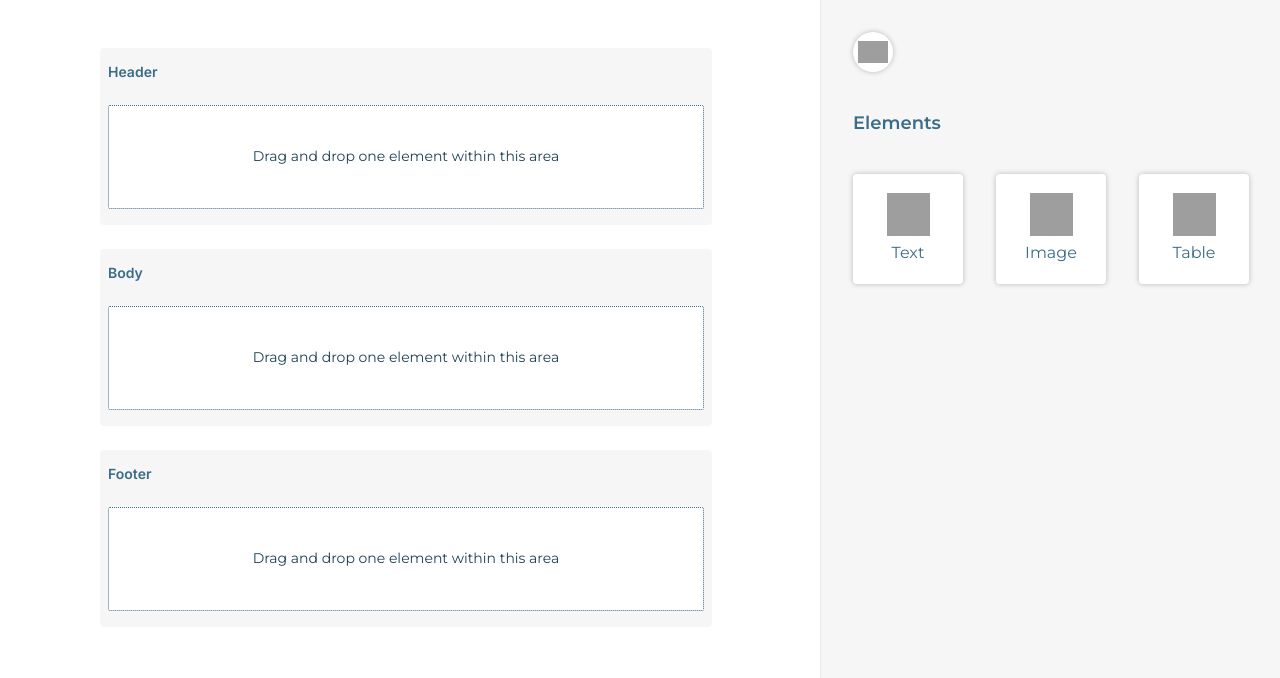
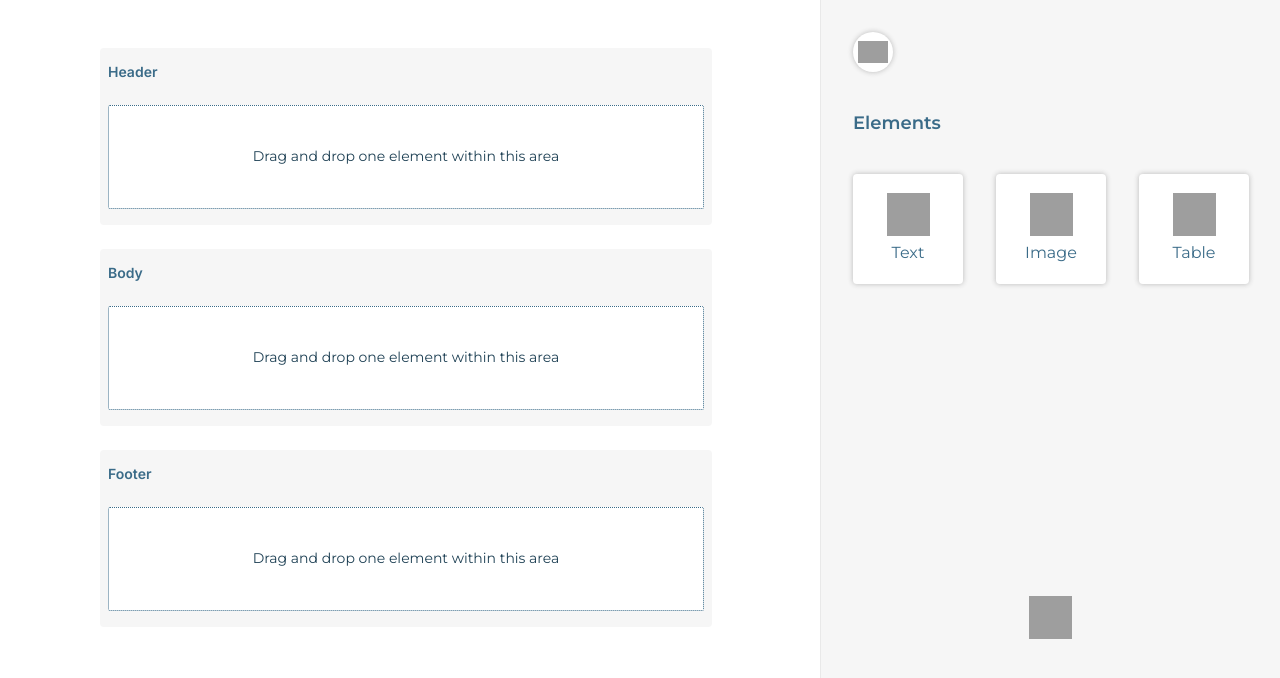
Before and after one commit to virginia-zuror/Drag_n_drop_V2, a React (Vite) app: page / in a window 1280 px wide. Shown: the top 678 px of the page. Built offline with nearby package versions, Linux system fonts and the light colour scheme; grey boxes are pictures that could not be loaded.

Commit message:
delete items

```diff
--- a/src/App.css
+++ b/src/App.css
@@ -164,6 +164,7 @@ height: 50px;
   gap: 40px;
   background-color: var(--secondary-color);
   border-left: 1px solid #E9E9E9;
+
 }
 
 .collapsed{
@@ -269,3 +270,16 @@ text-align: left;
   border-radius: 2px;
   border: 1px dotted var(--dash-border-color);
 }
+
+.trashDrop{
+  width: 100%;
+  height: 10vh;
+
+  display: flex;
+  align-items: center;
+  justify-content: center;
+  margin-top: 65%;
+
+  padding: 0;
+  background-color: var(--secondary-color);
+}
--- a/src/App.jsx
+++ b/src/App.jsx
@@ -171,6 +171,39 @@ const App = () => {
         return updatedItems;
       });
     }
+
+    //Delete Item
+
+    if (
+      source.droppableId !== 'sideContainer' &&
+      destination.droppableId === 'deleteDrop'
+    ) {
+      const draggedItem = source.index;
+      if (source.droppableId === 'header') {
+        setHeaderItems((prevItems) => {
+          const updatedItems = [...prevItems];
+          updatedItems.splice(draggedItem, 1);
+
+          return updatedItems;
+        });
+      }
+      if (source.droppableId === 'bodyBox') {
+        setBodyBoxItems((prevItems) => {
+          const updatedItems = [...prevItems];
+          updatedItems.splice(draggedItem, 1);
+
+          return updatedItems;
+        });
+      }
+      if (source.droppableId === 'footer') {
+        setFooterItems((prevItems) => {
+          const updatedItems = [...prevItems];
+          updatedItems.splice(draggedItem, 1);
+
+          return updatedItems;
+        });
+      }
+    }
   };
 
   const handleBtnSideContainer = () => {
@@ -312,10 +345,11 @@ const App = () => {
             />
           </button>
           <h4 className="sideTitle">Elements</h4>
-
+          <>
             <Droppable droppableId="sideContainer">
-            {(provided) => (
+              {(provided, snapshot) => (
                 <div
+                  style={{ display: snapshot.isDraggingOver && 'none' }}
                   ref={provided.innerRef}
                   className="itemsList"
                   {...provided.droppableProps}
@@ -350,6 +384,28 @@ const App = () => {
                 </div>
               )}
             </Droppable>
+          </>
+          <>
+            <Droppable droppableId="deleteDrop">
+              {(provided, snapshot) => (
+                <div
+                  ref={provided.innerRef}
+                  className="trashDrop"
+                  {...provided.droppableProps}
+                >
+                  <div>
+                    <img
+                      style={{ filter: snapshot.isDraggingOver && 'opacity(0%)' }}
+                      className="icon"
+                      src="https://res.cloudinary.com/do7bnejaz/image/upload/v1690143344/Icons/trash_apk9zj.png"
+                      alt="Trash"
+                    />
+                  </div>
+                  {provided.placeholder}
+                </div>
+              )}
+            </Droppable>
+          </>
         </div>
       </DragDropContext>
     </div>
```
Lines whose indentation alone changed are shown as unchanged.
